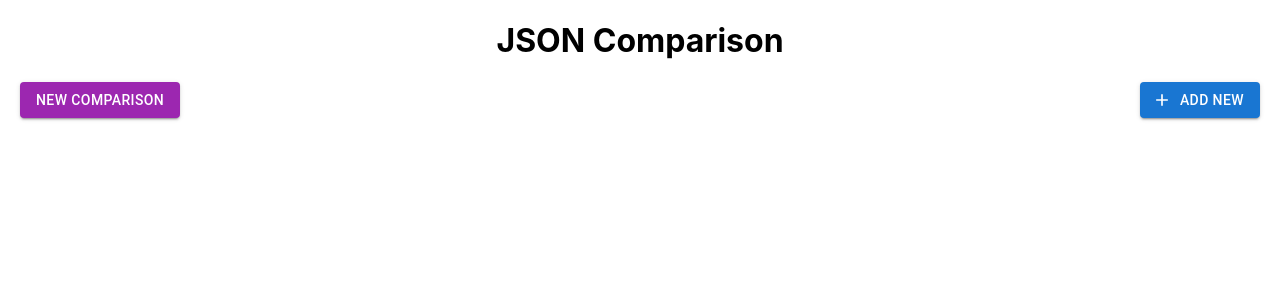
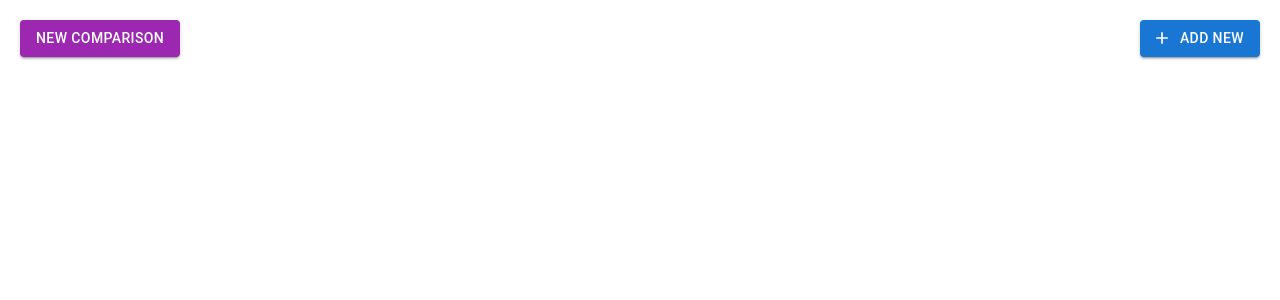
Before and after one commit to harsh2910/myapp, a React (Create React App) app: page / in a window 1280 px wide. Shown: the top 300 px of the page. Built offline with nearby package versions, Linux system fonts and the light colour scheme.

Commit message:
Remove  json compare element

```diff
--- a/src/App.tsx
+++ b/src/App.tsx
@@ -77,7 +77,6 @@ const App: React.FC = () => {
 
   return (
     <div>
-      <h1 style={{ textAlign: 'center' }}>JSON Comparison</h1>
       <div className="button-container">
 
         <Button variant="contained" color="secondary" onClick={handleNewComparison} >
```
